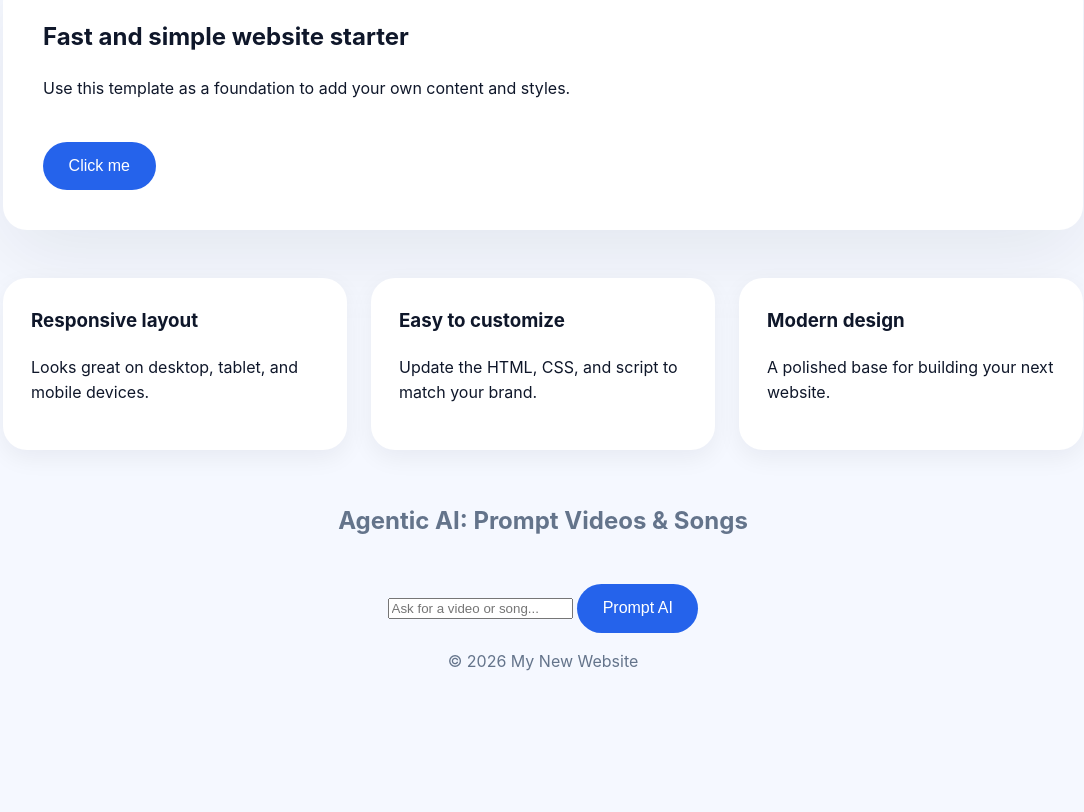
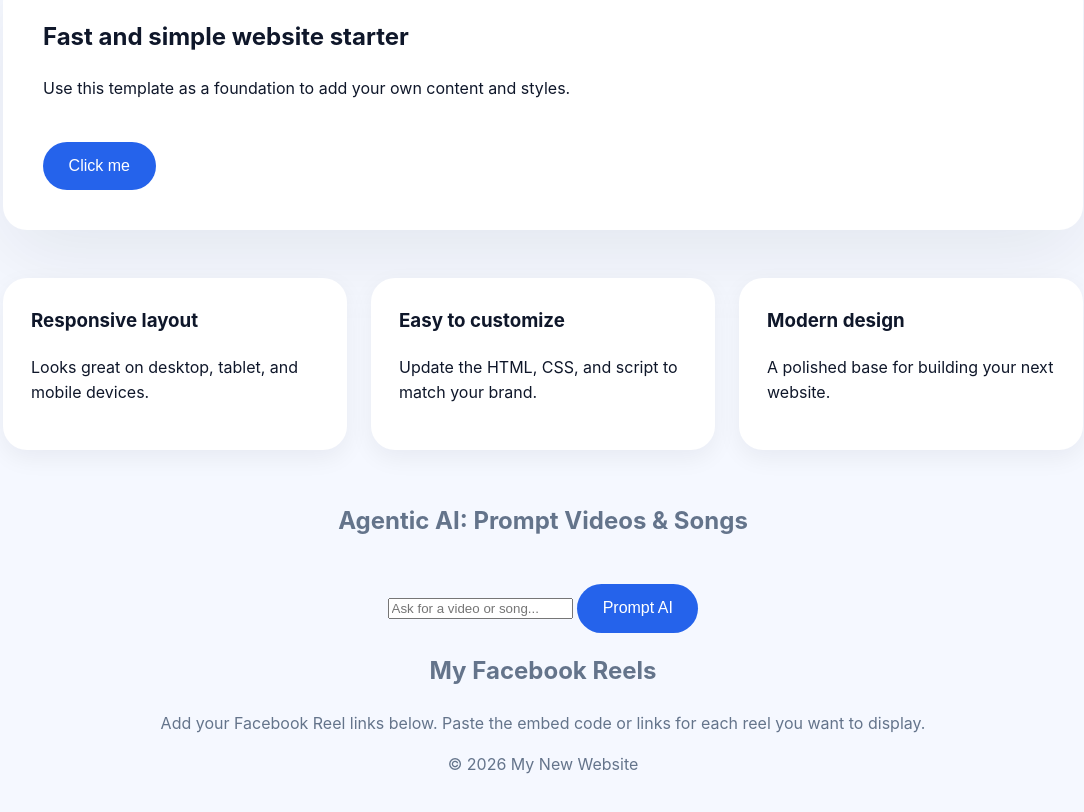
Before and after one commit to Datakingai/projects, a plain HTML site: page index.html in a window 1280 px wide. Shown: the part 314-1126 px from the top of the page, without its empty margins (97-1181 px from the left). Before the commit the page ends 1036 px from the top, so only its background shows below. Drawn offline with Linux system fonts and the light colour scheme.

Commit message:
added facebook reels section

```diff
--- a/index.html
+++ b/index.html
@@ -48,6 +48,18 @@
         </div>
         <div id="aiResult" class="ai-result"></div>
       </section>
+
+        <!-- Facebook Reels Section -->
+        <section class="facebook-reels container">
+          <h2>My Facebook Reels</h2>
+          <p>Add your Facebook Reel links below. Paste the embed code or links for each reel you want to display.</p>
+          <div id="reelsList">
+            <!-- Example Reel Embed (replace with your own) -->
+            <!--
+            <iframe src="https://www.facebook.com/plugins/video.php?href=https://www.facebook.com/yourusername/videos/yourreelid/" width="360" height="640" style="border:none;overflow:hidden" scrolling="no" frameborder="0" allowfullscreen="true"></iframe>
+            -->
+          </div>
+        </section>
       <div class="container">
         <p>&copy; 2026 My New Website</p>
       </div>
```
